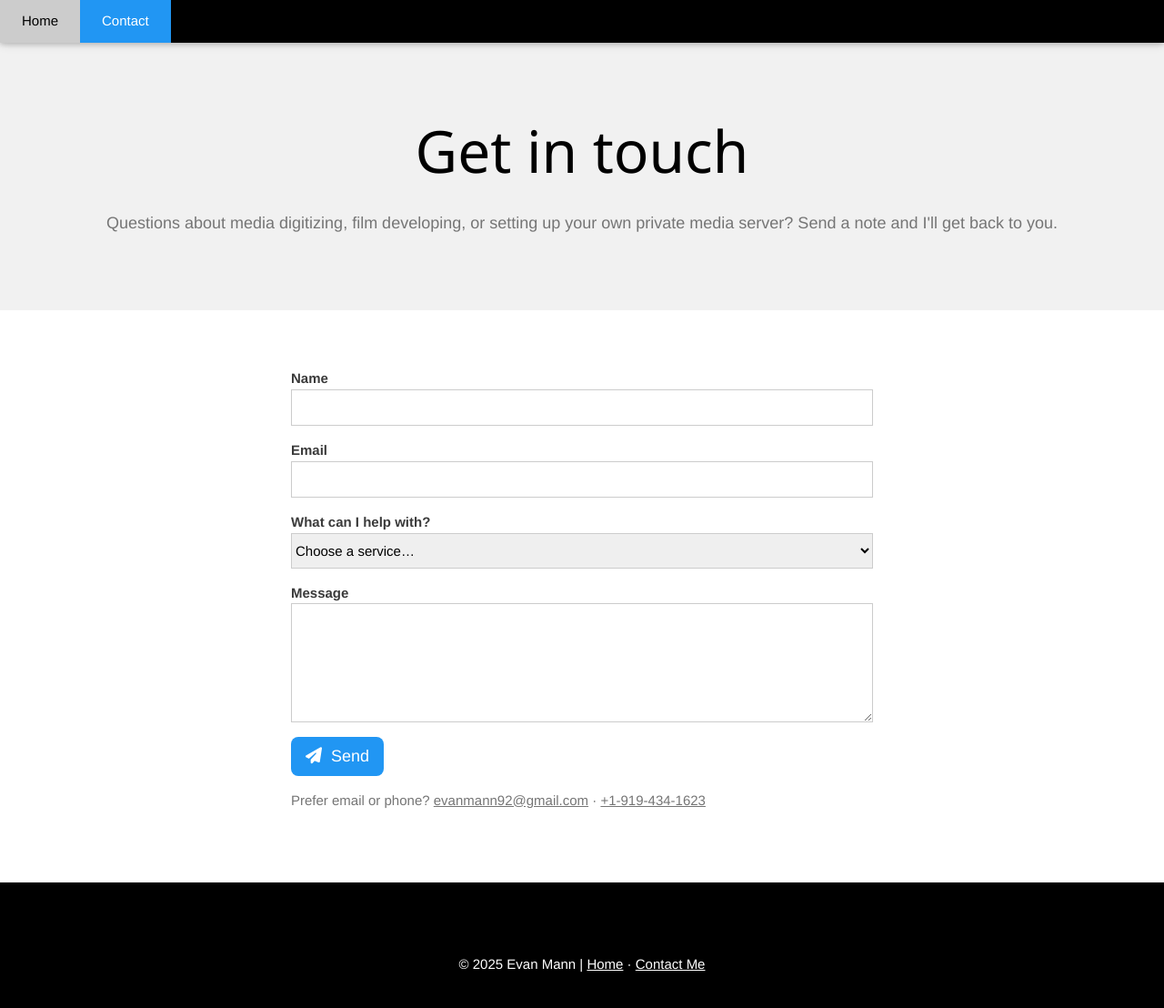
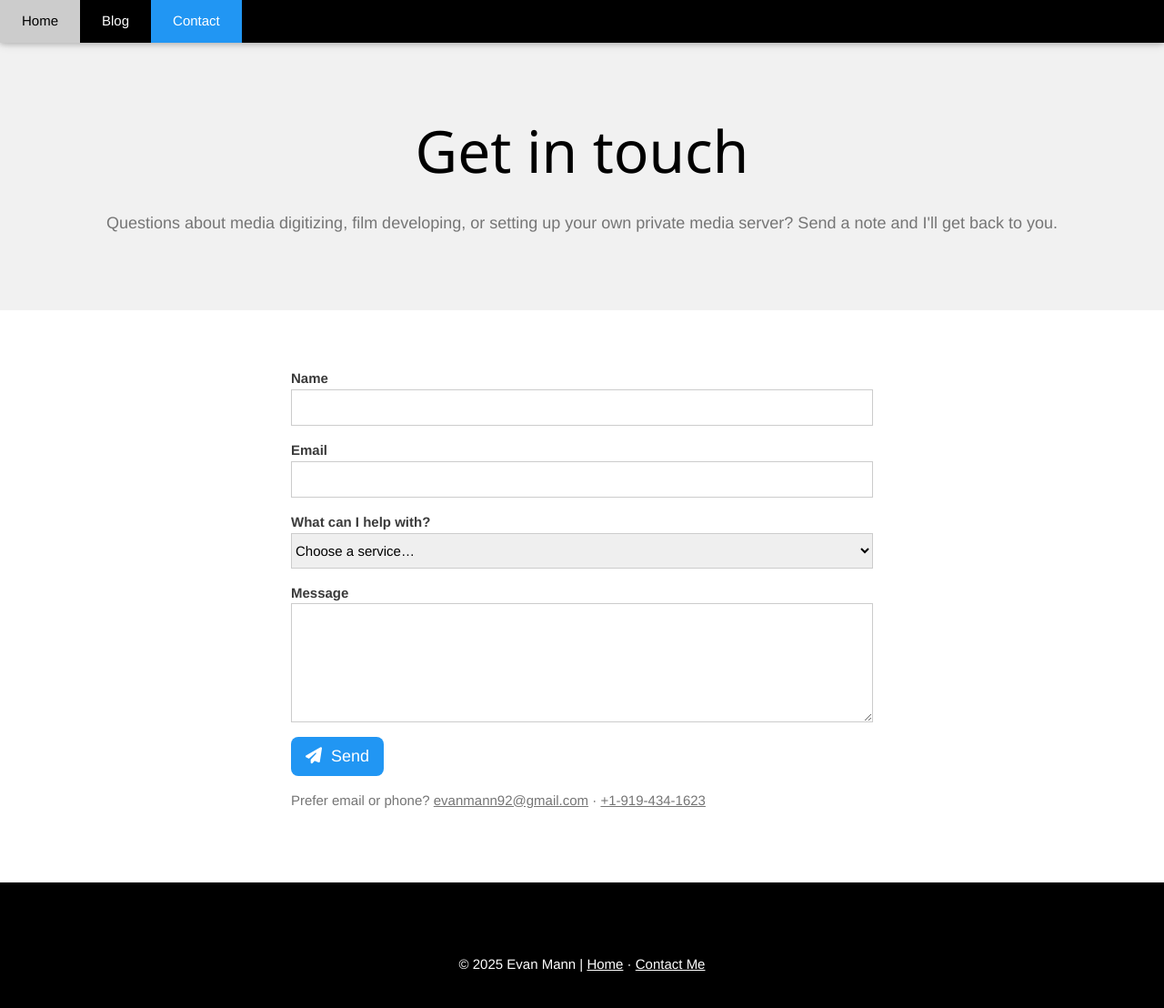
Before and after one commit to evanthemann/evanthemann.github.io, a Jekyll site: the page contact/index.html, which Jekyll copies as it is, in a window 1280 px wide and 1151 px high. Shown: the top 1108 px of the window at 91% size. Built offline with Jekyll 4.4.1, drawn with Linux system fonts in a browser that asks for light colours.

Commit message:
Add Blog link to contact and digitize page navs
Co-Authored-By: Claude Opus 4.8 <noreply@anthropic.com>

```diff
--- a/contact/index.html
+++ b/contact/index.html
@@ -19,6 +19,7 @@
 <!-- Navigation -->
 <div class="w3-top w3-bar w3-black w3-card">
   <a href="/" class="w3-bar-item w3-button w3-mobile w3-padding-large">Home</a>
+  <a href="/blog/" class="w3-bar-item w3-button w3-mobile w3-padding-large">Blog</a>
   <a href="/contact/" class="w3-bar-item w3-button w3-mobile w3-padding-large w3-blue">Contact</a>
 </div>
 
--- a/digitize/index.html
+++ b/digitize/index.html
@@ -26,6 +26,7 @@
 <div class="w3-top w3-bar w3-black w3-card">
   <a href="/" class="w3-bar-item w3-button w3-mobile w3-padding-large">Home</a>
   <a href="/digitize/" class="w3-bar-item w3-button w3-mobile w3-padding-large">Film &amp; Media</a>
+  <a href="/blog/" class="w3-bar-item w3-button w3-mobile w3-padding-large">Blog</a>
   <a href="/contact/" class="w3-bar-item w3-button w3-mobile w3-padding-large">Contact</a>
 </div>
 
```
